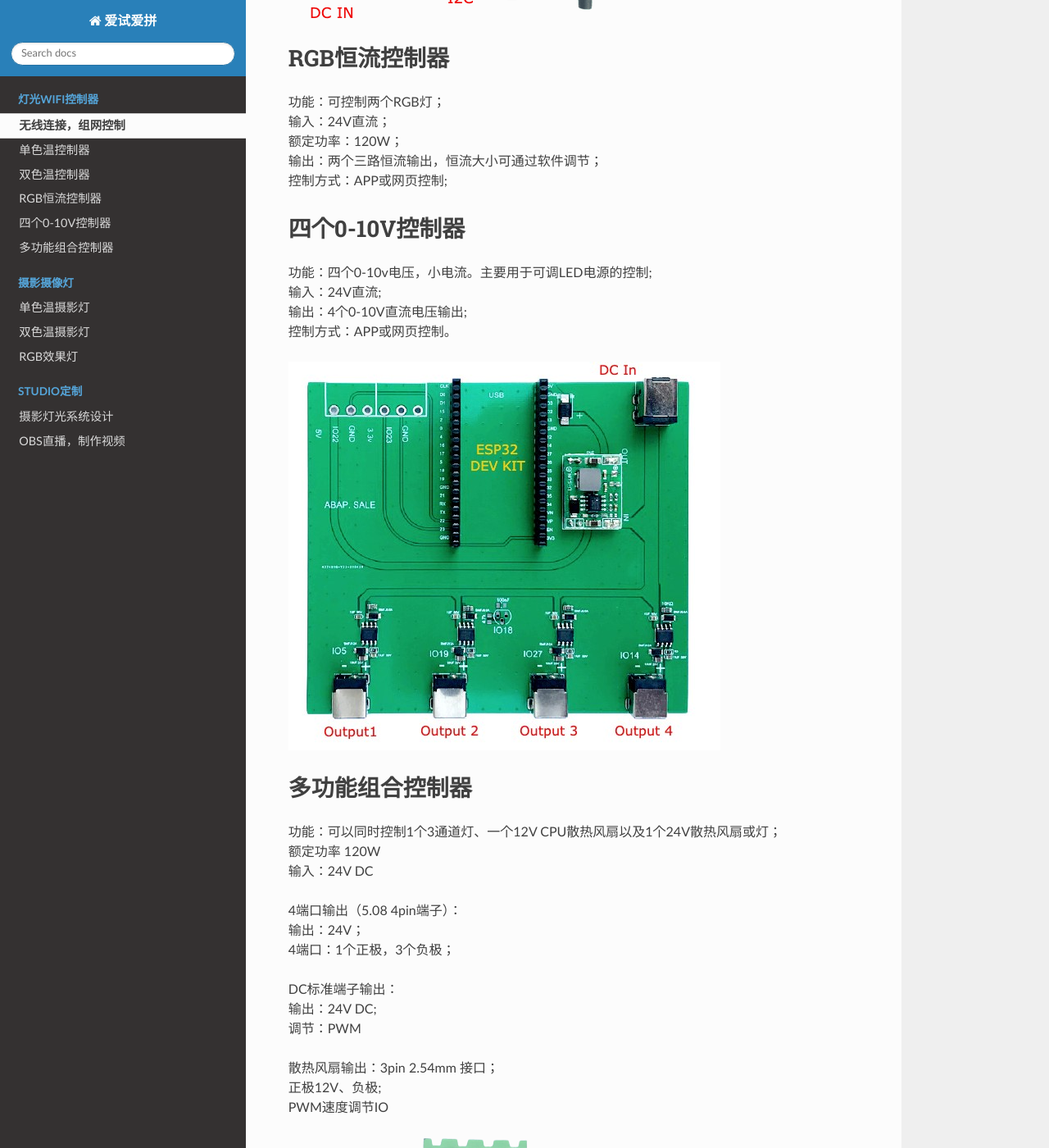
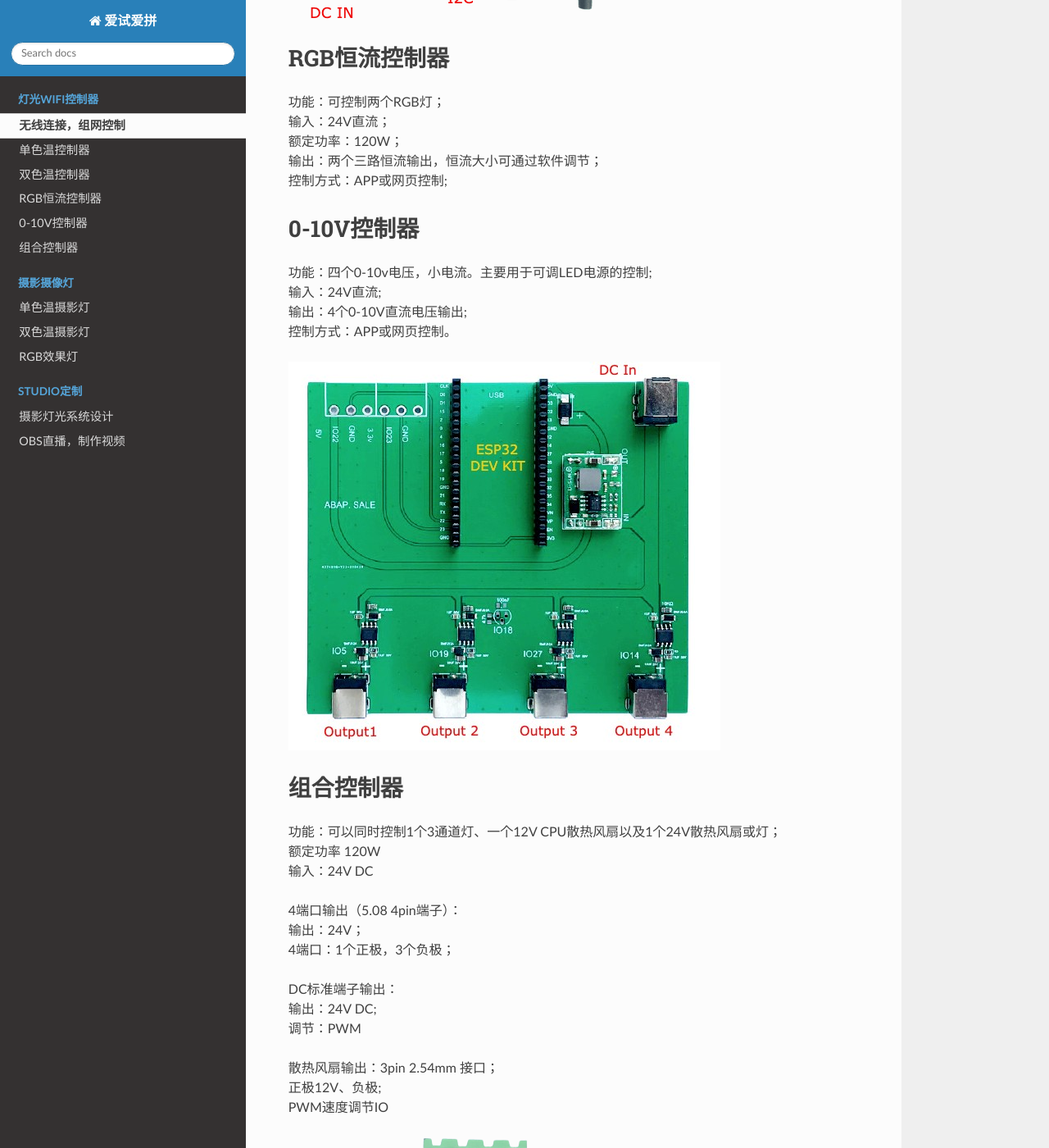
Before and after one commit to paultang/abapweb, a Sphinx documentation site: the page built from source/controler.rst, in a window 1280 px wide and 1400 px high, scrolled down 2001 px. Shown: the whole window at 82% size. Built offline with Sphinx 7.4.7 and the Read the Docs theme 2.0.0, drawn with Linux system fonts in a browser that asks for light colours.

Commit message:
Update controler.rst

```diff
--- a/source/controler.rst
+++ b/source/controler.rst
@@ -33,7 +33,7 @@
 | 输出：两个三路恒流输出，恒流大小可通过软件调节；
 | 控制方式：APP或网页控制;
 
-四个0-10V控制器
+0-10V控制器
 ----------------------------
 | 功能：四个0-10v电压，小电流。主要用于可调LED电源的控制;
 | 输入：24V直流;
@@ -42,7 +42,7 @@
 
 .. image:: /image/4M10V.jpg
 
-多功能组合控制器
+组合控制器
 ------------------------
 | 功能：可以同时控制1个3通道灯、一个12V CPU散热风扇以及1个24V散热风扇或灯；
 | 额定功率	120W
```
